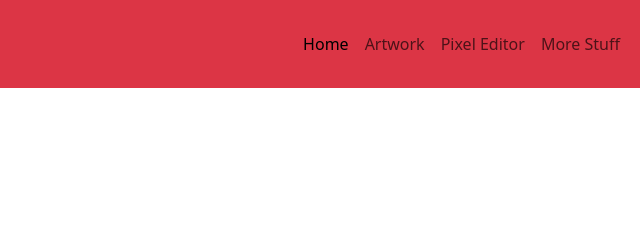
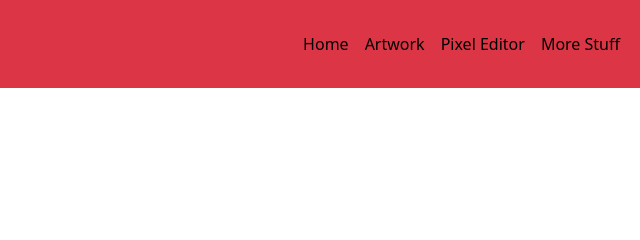
Before and after one commit to RollieMcFly27/jmendi12.github.io, a plain HTML site: page index.html in a window 1280 px wide. Shown: the top 240 px of the page, 640-1280 px from the left. Drawn offline with nearby package versions, Linux system fonts and the light colour scheme.

Commit message:
Added "active" to the buttons
Mainly done in hopes the links work

```diff
--- a/index.html
+++ b/index.html
@@ -23,9 +23,9 @@
             <div class="collapse navbar-collapse" id="navbarNavAltMarkup">
                 <div class="navbar-nav ms-auto">
                   <a class="nav-link active" aria-current="page" href="#">Home</a>
-                  <a class="nav-link" href="/resume.html">Artwork</a>
-                  <a class="nav-link" href="/portfolio.html">Pixel Editor</a>
-                  <a class="nav-link" href="/contact.html">More Stuff</a>
+                  <a class="nav-link active" href="/resume.html">Artwork</a>
+                  <a class="nav-link active" href="/portfolio.html">Pixel Editor</a>
+                  <a class="nav-link active" href="/contact.html">More Stuff</a>
                 </div>
               </div>
             </div>
```
